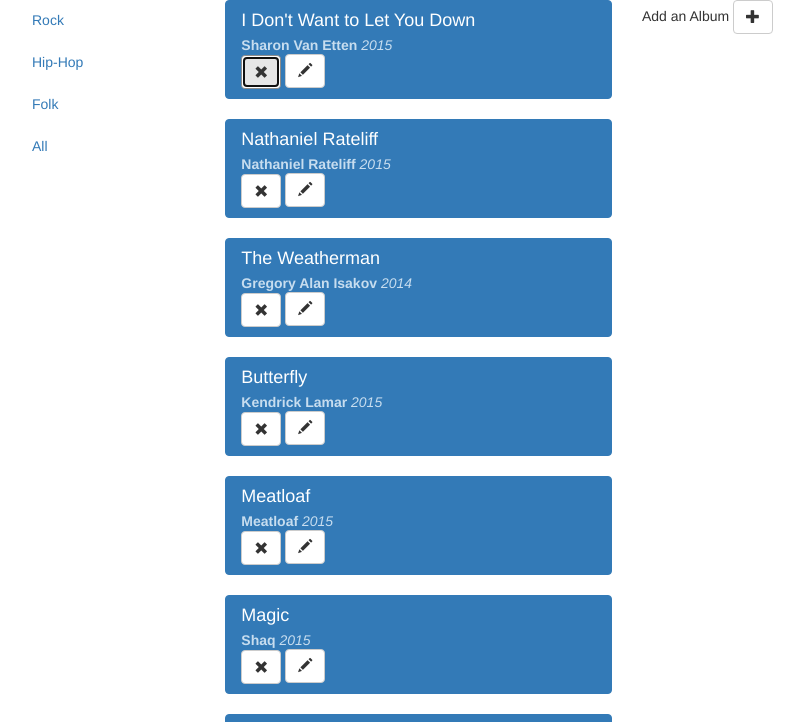
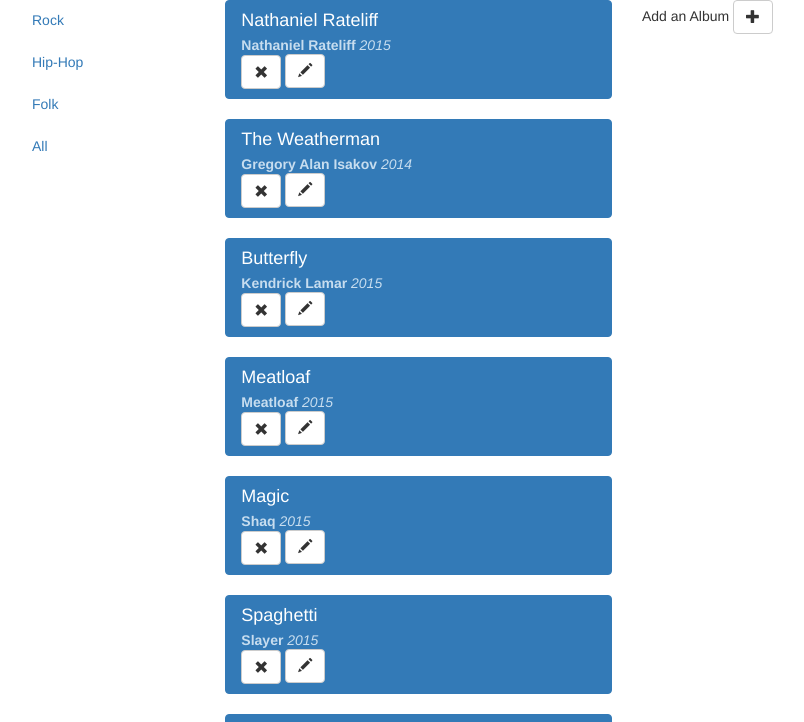
Before and after one commit to tyhyten/album-favorites, a plain HTML site: page index.html in a window 1280 px wide. Both pictures are taken after a click on the button 274 px from the left and 71 px from the top of the page. Shown: the top 722 px of the page, without its empty margins (13-817 px from the left). Drawn offline with nearby package versions, Linux system fonts and the light colour scheme.

Commit message:
added ability to delete

```diff
--- a/app/album-favorites.js
+++ b/app/album-favorites.js
@@ -78,6 +78,13 @@ angular.module('AlbumFavorites', [
             console.log($scope.albums[index]);
         }
 
+        function deleteAlbum(album) {
+            _.remove($scope.albums, function(alb){
+                return alb.id == album.id;
+            });
+        }
+
+        $scope.deleteAlbum = deleteAlbum;
         $scope.createAlbum = createAlbum;
         $scope.updateAlbum = updateAlbum;
 
--- a/index.html
+++ b/index.html
@@ -24,7 +24,7 @@
       <a href="#album" class="list-group-item active">
         <h4 class="list-group-item-heading">{{album.albumName}}</h4>
         <p class="list-group-item-text"><b>{{album.artist}}</b> <em>{{album.year}}</em></p>
-        <button type="button" class="btn btn-default glyphicon glyphicon-remove" aria-label="Right Align"></button>
+        <button type="button" class="btn btn-default glyphicon glyphicon-remove" ng-click="deleteAlbum(album)" aria-label="Right Align"></button>
         <button type="button" class="btn btn-default" ng-click="setEditedAlbum(album);startEditing();"><span class="glyphicon glyphicon-pencil"></span></button>
       </a>
     </div>
```
